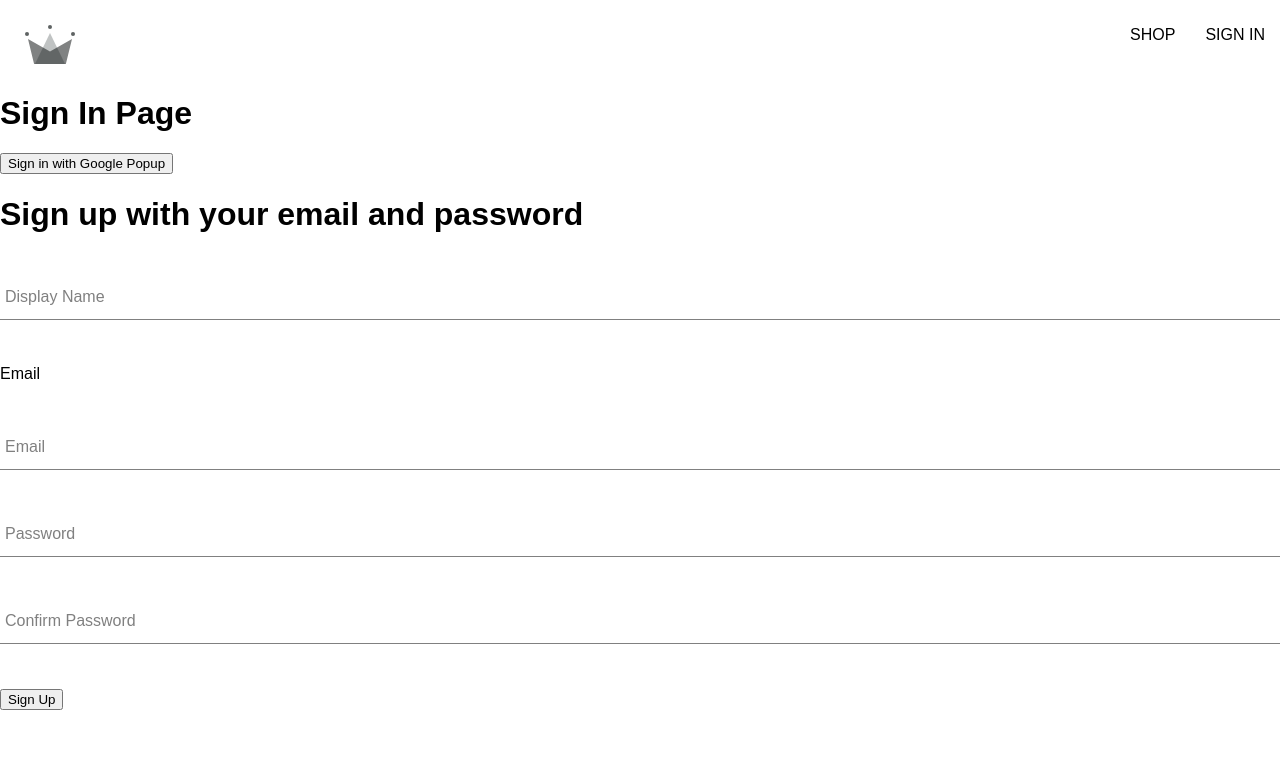
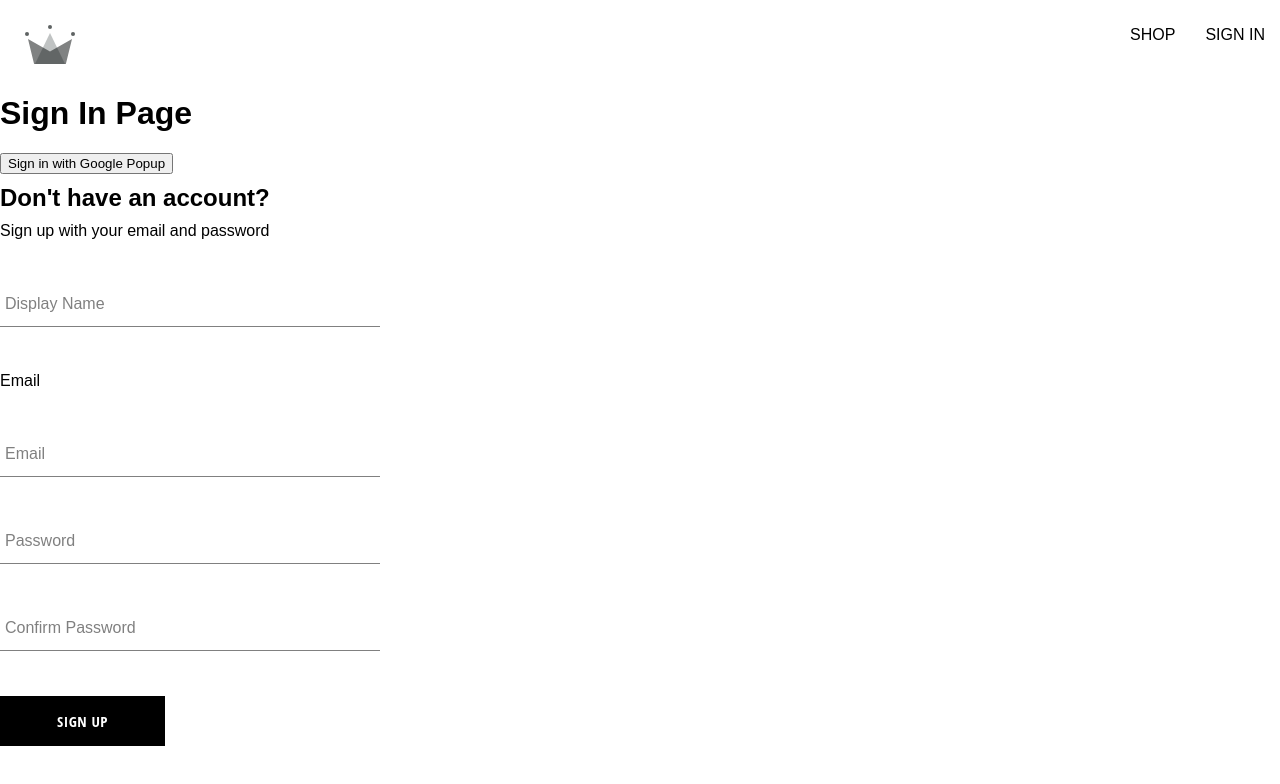
Before and after one commit to osalvatierra/crwn-clothing, a React (Create React App) app: page /sign-in in a window 1280 px wide. Shown: the top 784 px of the page. Built offline with nearby package versions, Linux system fonts and the light colour scheme.

Commit message:
created sign up component, the form input component, button component sytles

```diff
--- /dev/null
+++ b/src/components/button/button.component.jsx
@@ -0,0 +1,19 @@
+import "./button.styles.scss";
+
+const BUTTON_TYPES_CLASSES = {
+	google: "google-sign-in",
+	inverted: "inverted",
+};
+
+const Button = ({ children, buttonType, ...otherProps }) => {
+	return (
+		<button
+			className={`button-container ${BUTTON_TYPES_CLASSES[buttonType]}`}
+			{...otherProps}
+		>
+			{children}
+		</button>
+	);
+};
+
+export default Button;
--- /dev/null
+++ b/src/components/button/button.styles.scss
@@ -0,0 +1,46 @@
+.button-container {
+  min-width: 165px;
+  width: auto;
+  height: 50px;
+  letter-spacing: 0.5px;
+  line-height: 50px;
+  padding: 0 35px 0 35px;
+  font-size: 15px;
+  background-color: black;
+  color: white;
+  text-transform: uppercase;
+  font-family: "Open Sans Condensed";
+  font-weight: bolder;
+  border: none;
+  cursor: pointer;
+  display: flex;
+  justify-content: center;
+
+  &:hover {
+    background-color: white;
+    color: black;
+    border: 1px solid black;
+  }
+
+  &.google-sign-in {
+    background-color: #4285f4;
+    color: white;
+
+    &:hover {
+      background-color: #357ae8;
+      border: none;
+    }
+  }
+
+  &.inverted {
+    background-color: white;
+    color: black;
+    border: 1px solid black;
+
+    &:hover {
+      background-color: black;
+      color: white;
+      border: none;
+    }
+  }
+}
--- a/src/components/sign-up-form/sign-up-form.component.jsx
+++ b/src/components/sign-up-form/sign-up-form.component.jsx
@@ -1,11 +1,15 @@
 import { useState } from "react";
 
 import FormInput from "../form-input/form-input.component";
+
+import Button from "../button/button.component";
 
 import {
 	createAuthUserWithEmailAndPassword,
 	createUserDocumentFromAuth,
 } from "../../utils/firebase/firebase.utils";
+
+import "./sign-up-form.styles.scss";
 
 const defaultFormFields = {
 	displayName: "",
@@ -58,8 +62,9 @@ const SignUpForm = () => {
 	};
 
 	return (
-		<div>
-			<h1>Sign up with your email and password</h1>
+		<div className="sign-up-container">
+			<h2>Don't have an account?</h2>
+			<span>Sign up with your email and password</span>
 
 			<form onSubmit={handleSubmit}>
 				<FormInput
@@ -99,7 +104,7 @@ const SignUpForm = () => {
 					value={confirmPassword}
 				/>
 
-				<button type="submit">Sign Up</button>
+				<Button type="submit">Sign Up</Button>
 			</form>
 		</div>
 	);
--- /dev/null
+++ b/src/components/sign-up-form/sign-up-form.styles.scss
@@ -0,0 +1,9 @@
+.sign-up-container {
+	display: flex;
+	flex-direction: column;
+	width: 380px;
+
+	h2 {
+		margin: 10px 0;
+	}
+}
```
